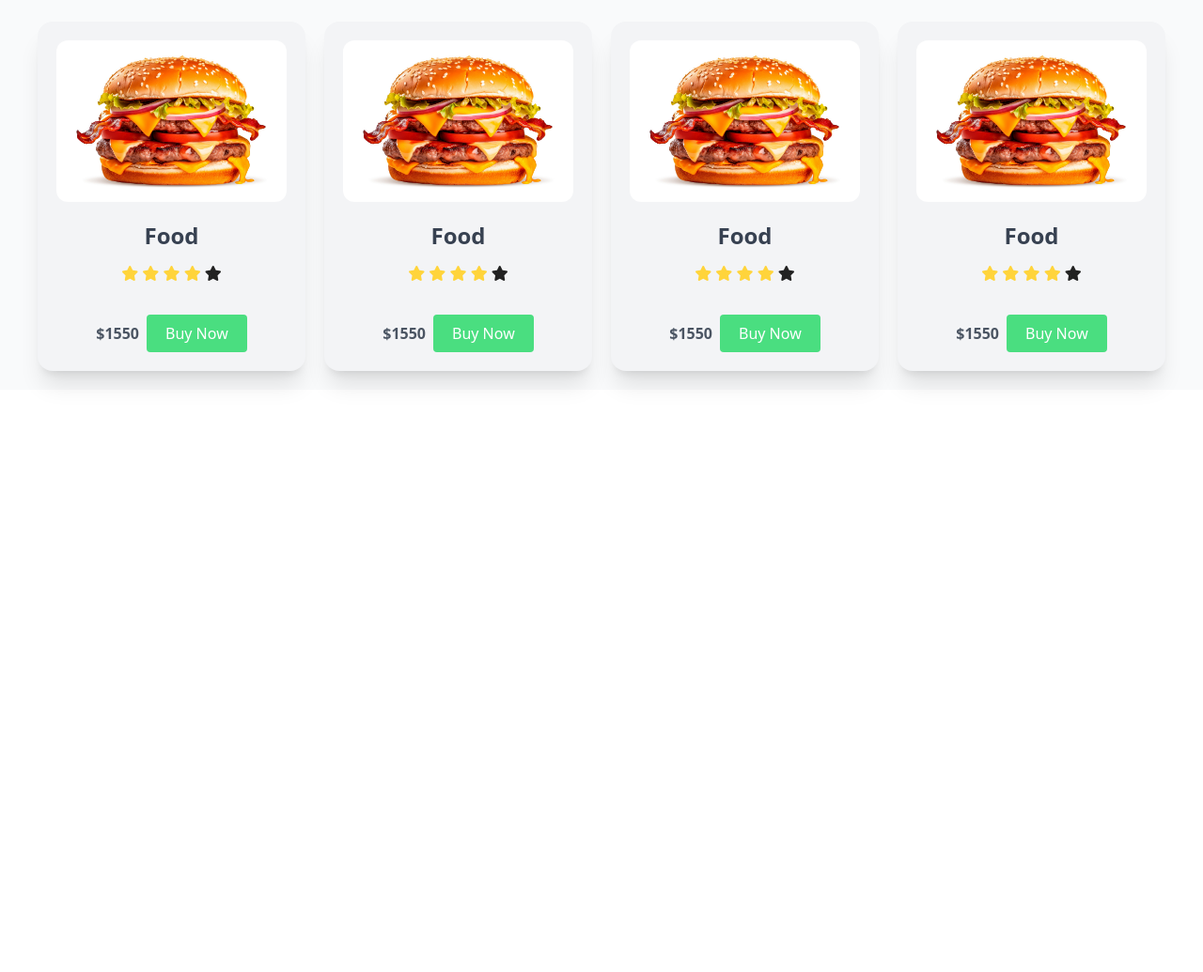
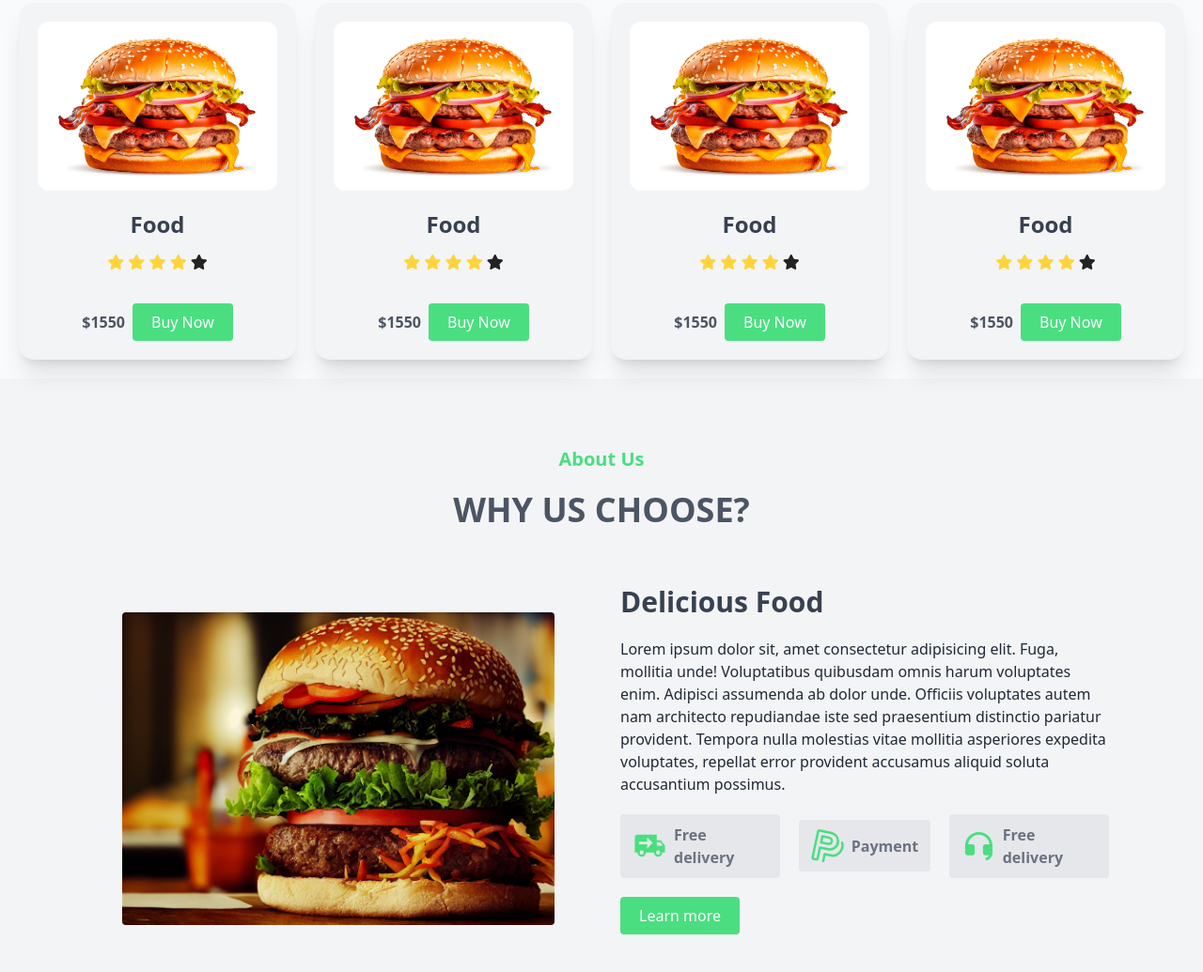
Before and after one commit to I-Am-Loki-14/Restaturant-website, a website: page src/index.html in a window 1280 px wide. Shown: the part 742-1777 px from the top of the page at 94% size. Before the commit the page ends 1177 px from the top, so only its background shows below. Drawn offline with nearby package versions, Linux system fonts and the light colour scheme; a web font is replaced by a local one.

Commit message:
about-done

```diff
--- a/src/index.html
+++ b/src/index.html
@@ -72,10 +72,10 @@
     <section class="dishes bg-gray-50" id="dishes">
         <div class="py-5">
             <h3 class="text-center text-xl text-green-400 capitalize font-bold">our dishes</h3>
-            <h1 class="text-4xl font-bold text-center text-gray-600 py-5">Popular dishes</h1>
+            <h1 class="text-4xl font-bold text-center text-gray-600 py-5 uppercase">Popular dishes</h1>
 
         </div>
-        <div class="grid grid-cols-1 md:grid-cols-3 lg:grid-cols-4 gap-5 p-5 m-5">
+        <div class="grid grid-cols-1 md:grid-cols-3 lg:grid-cols-4 gap-5 p-5">
             <div class="card bg-gray-100  shadow-xl">
                 <figure class="p-5">
                     <img src="../img/burger-8869971_1920.jpg" alt="Shoes" class="rounded-xl" />
@@ -160,6 +160,54 @@
 
 
     </section>
+    <section class="about bg-gray-100" id="about">
+        <div class="py-5" style="padding-top: 4.5rem;">
+            <h3 class="text-center text-xl text-green-400 capitalize font-bold">about us</h3>
+            <h1 class="text-4xl font-bold text-center text-gray-600 py-5 uppercase">why us choose?</h1>
+
+        </div>
+        <div class="md:grid md:grid-cols-1 lg:grid-cols-2">
+            <div class="p-5 flex justify-center items-center">
+                <div class="p-5  flex items-center justify-center" style="width: 500px;">
+                    <img src="../img/burger-7419424_1920.jpg" width="100%" alt="" class="rounded">
+
+                </div>
+
+            </div>
+            <div class="p-5  flex justify-center items-center">
+                <div class="">
+                    <h1 class="text-3xl font-bold text-gray-700 capitalize">delicious food</h1>
+                    <p class="py-5">Lorem ipsum dolor sit, amet consectetur adipisicing elit. Fuga, mollitia unde!
+                        Voluptatibus quibusdam
+                        omnis harum voluptates enim. Adipisci assumenda ab dolor unde. Officiis voluptates autem nam
+                        architecto repudiandae iste sed praesentium distinctio pariatur provident. Tempora nulla
+                        molestias
+                        vitae mollitia asperiores expedita voluptates, repellat error provident accusamus aliquid soluta
+                        accusantium possimus.</p>
+                    <div class="flex justify-start gap-5  items-center">
+                        <div
+                            class="md:flex justify-center items-center gap-2 text-gray-500 font-bold border-2 px-3 py-2 rounded bg-gray-200">
+                            <img src="../img/svg/Delivery.svg" alt="">Free delivery
+                        </div>
+                        <div
+                            class="md:flex justify-center items-center gap-2 text-gray-500 font-bold border-2 px-3 py-2 rounded bg-gray-200">
+                            <img src="../img/svg/payment.svg" alt="">Payment
+                        </div>
+                        <div
+                            class="md:flex justify-center items-center gap-2 text-gray-500 font-bold border-2 px-3 py-2 rounded bg-gray-200">
+                            <img src="../img/svg/RiCustomerServiceFill.svg" alt="">Free delivery
+                        </div>
+                    </div>
+                    <div>
+                        <button class="rounded px-5 py-2 bg-green-400 hover:bg-green-500 text-white my-5">Learn
+                            more</button>
+                    </div>
+                </div>
+            </div>
+
+        </div>
+
+    </section>
     <!-- header section end  -->
     <script src="https://unpkg.com/aos@2.3.1/dist/aos.js"></script>
     <script>
--- a/src/style.css
+++ b/src/style.css
@@ -27,3 +27,10 @@ header {
 
   background-color: white;
 }
+.dishes {
+  width: 100%;
+}
+.about {
+  width: 100%;
+  padding: 0 5rem;
+}
```
Also changed, not shown: img/svg/Delivery.svg (added), img/svg/RiCustomerServiceFill.svg (added), img/svg/payment.svg (added), src/output.css.
